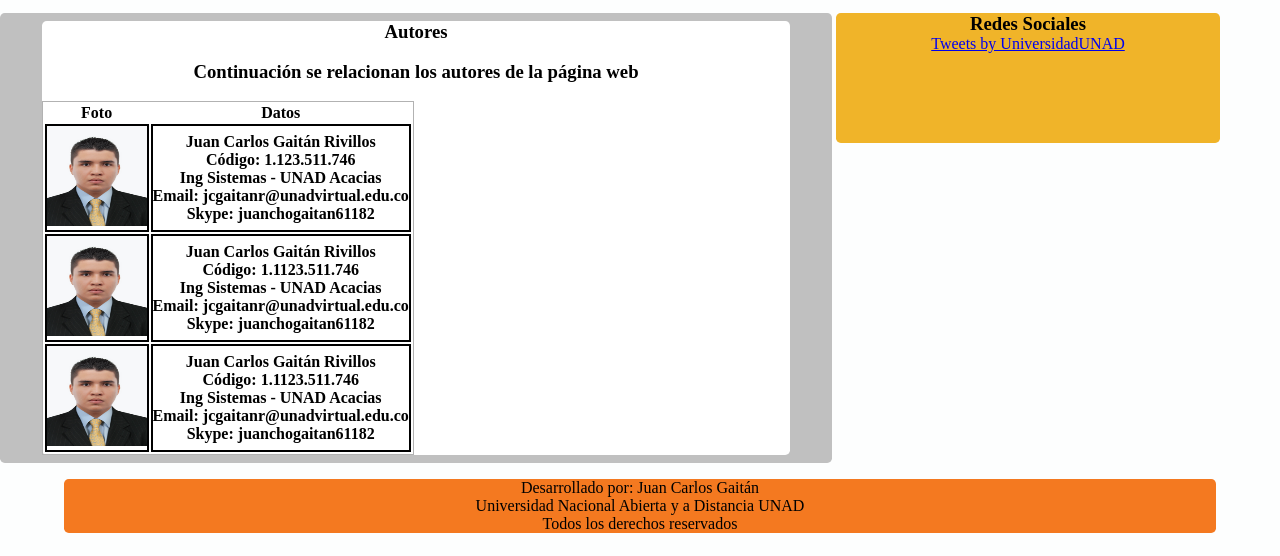
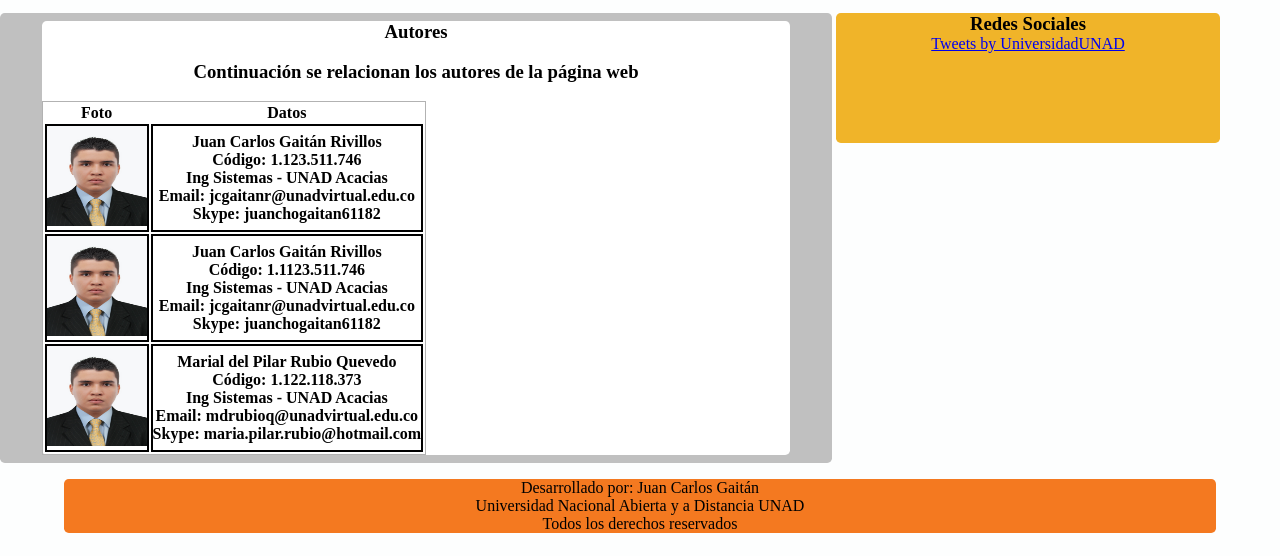
Before and after one commit to pilarrubio/Fase3_DSW, a plain HTML site: page autores.html in a window 1280 px wide. Shown: the part 244-800 px from the top of the page. Drawn offline with Linux system fonts and the light colour scheme.

Commit message:
Datos
Actualizar datos

```diff
--- a/autores.html
+++ b/autores.html
@@ -153,11 +153,11 @@
       <img src="IMG/Juanc.jpg" alt="Foto" width="100" height="100"/>
     </td>
     <td>
-      <h4> Juan Carlos Gaitán Rivillos</h4>
-      <h4> Código: 1.1123.511.746</h4>
+      <h4> Marial del Pilar Rubio Quevedo</h4>
+      <h4> Código: 1.122.118.373</h4>
       <h4> Ing Sistemas - UNAD Acacias</h4>
-      <h4> Email: jcgaitanr@unadvirtual.edu.co</h4>
-      <h4> Skype: juanchogaitan61182</h4>
+      <h4> Email: mdrubioq@unadvirtual.edu.co</h4>
+      <h4> Skype: maria.pilar.rubio@hotmail.com</h4>
           </td>
   </tr>
 
```
